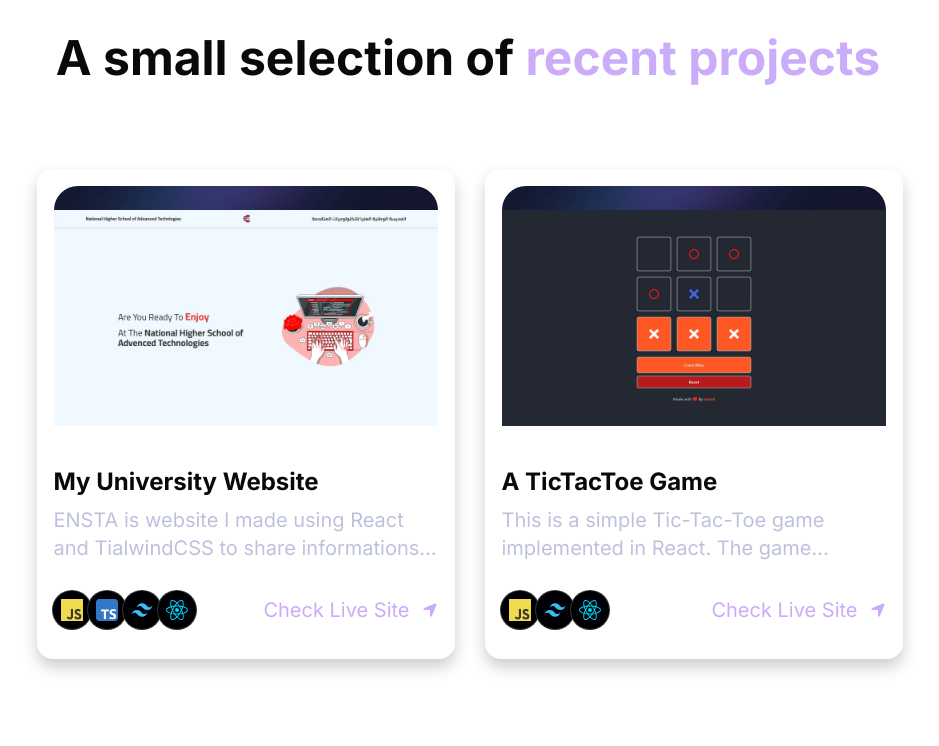
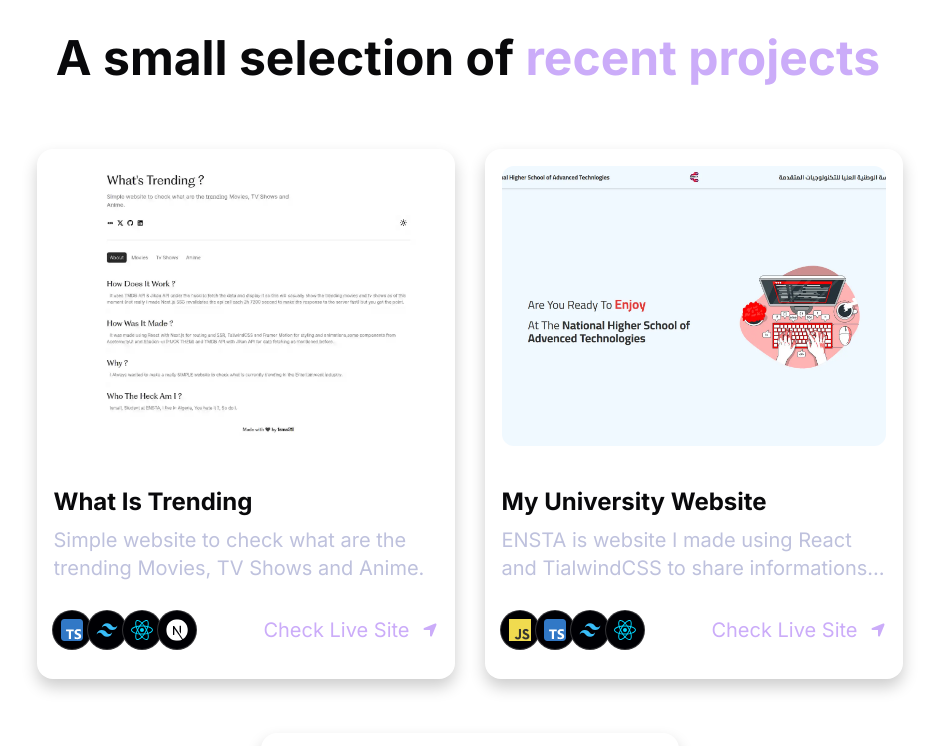
Before and after one commit to 1sma31L/old-portfolio, a Next.js app: page / in a window 1280 px wide. Shown: the part 1940-2686 px from the top of the page, without its empty margins (172-1111 px from the left). Built offline with nearby package versions, Linux system fonts and the light colour scheme.

Commit message:
style: Update project icons and add new project in data/index.tsx

```diff
--- a/components/RecentProjects.tsx
+++ b/components/RecentProjects.tsx
@@ -18,13 +18,12 @@ const RecentProjects = () => {
 						className="lg:min-h-[32.5rem] h-[25rem] flex items-center justify-center sm:w-96 w-[80vw]"
 						key={id}>
 						<PinContainer title={link} href={link}>
-							<div className="relative flex items-center justify-center sm:w-96 w-[80vw] overflow-hidden h-[20vh] lg:h-[30vh] mb-10">
-								<div
-									className="relative w-full h-full overflow-hidden lg:rounded-3xl"
-									style={{ backgroundColor: "#13162D" }}>
-									<img src="/bg.png" alt="bgimg" />
-								</div>
-								<img src={img} alt="cover" className="z-10 absolute bottom-0" />
+							<div className="relative flex items-center justify-center sm:w-96 w-[80vw] overflow-hidden h-[25vh] lg:h-[35vh] mb-10 rounded-xl">
+								<img
+									src={img}
+									alt="cover"
+									className="w-full h-full object-cover"
+								/>
 							</div>
 
 							<h1 className="font-bold lg:text-2xl md:text-xl text-base line-clamp-1">
--- a/data/index.tsx
+++ b/data/index.tsx
@@ -68,14 +68,14 @@ export const gridItems = [
 ];
 
 export const projects = [
-	// {
-	// 	id: 1,
-	// 	title: "What Is Cosmos?",
-	// 	des: "A landing page that was intened to look aesthetic and cosmic it was my first project using HTML and CSS",
-	// 	img: "/universe.webp",
-	// 	iconLists: ["/HTML.png", "/CSS.png"],
-	// 	link: "https://1sma31l.github.io/astronomy/",
-	// },
+	{
+		id: 1,
+		title: "What Is Trending",
+		des: "Simple website to check what are the trending Movies, TV Shows and Anime.",
+		img: "/wt.webp",
+		iconLists: ["/ts.svg", "/tail.svg", "/re.svg", "next.svg"],
+		link: "https://what-is-trending.vercel.app/",
+	},
 	{
 		id: 2,
 		title: "My University Website",
```
Also changed, not shown: public/wt.webp (added).
